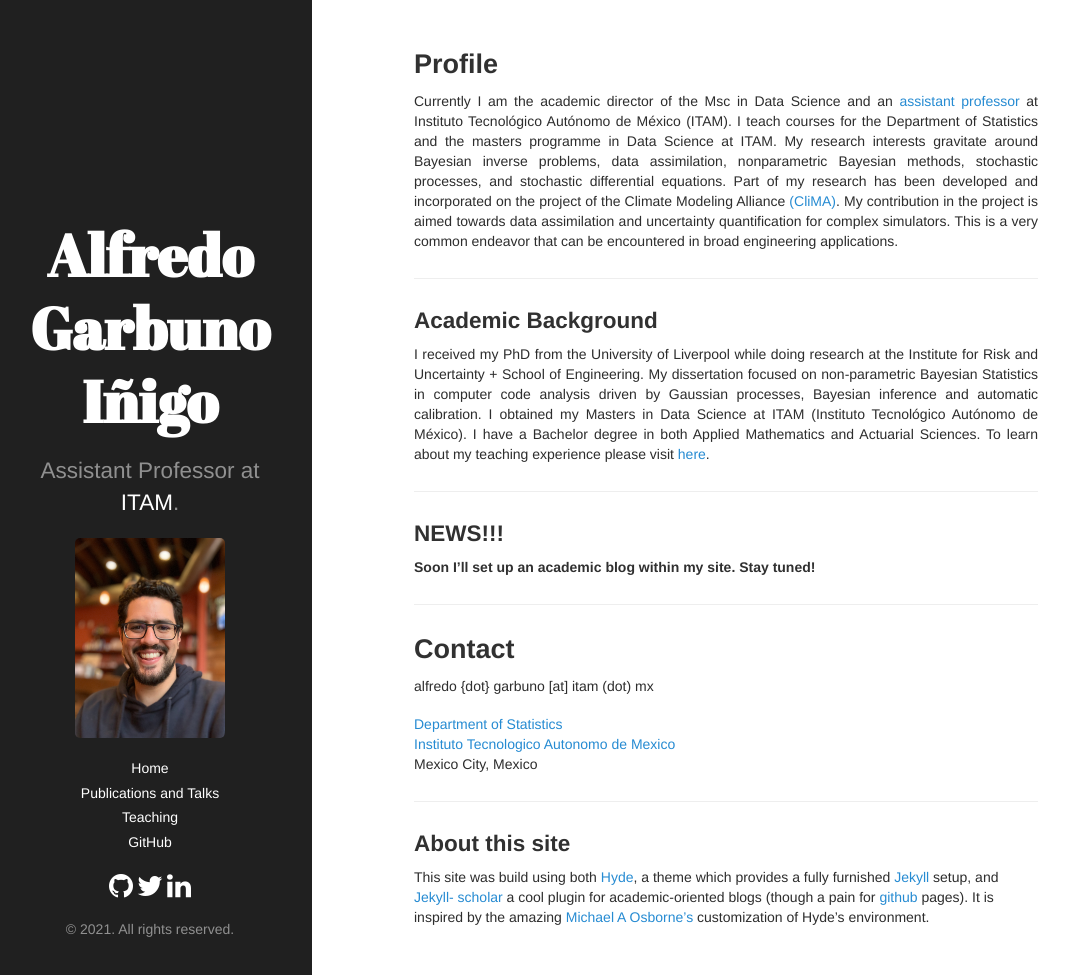
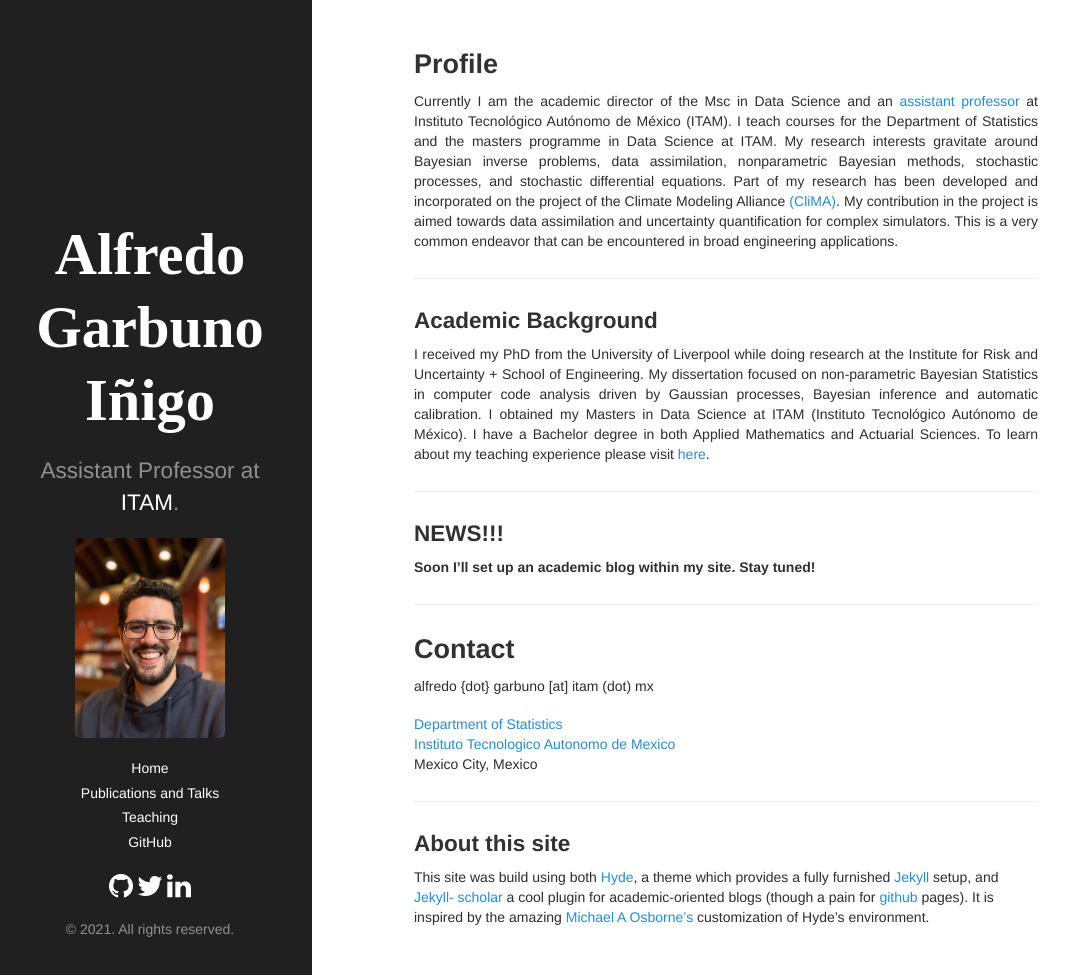
Before and after one commit to agarbuno/agarbuno.github.io, a Jekyll site: the page built from index.md, in a window 1280 px wide and 975 px high. Shown: the whole window, without its empty margins (12-1081 px from the left). Built offline with Jekyll 4.4.1, drawn with Linux system fonts in a browser that asks for light colours; nearby versions of some CDN libraries.

Commit message:
tiyding up the site

```diff
--- a/_config.yml
+++ b/_config.yml
@@ -17,7 +17,7 @@ permalink:        pretty
 
 # Setup
 title:        Alfredo Garbuno Iñigo
-name:		  Alfredo Garbuno Iñigo
+name:	      Alfredo Garbuno Iñigo
 description: 'Assistant Professor at <a href="http://www.itam.mx/" target="_blank">ITAM</a>.'
 url:
 baseurl:     /
--- a/public/css/hyde.css
+++ b/public/css/hyde.css
@@ -79,7 +79,7 @@ html {
 .sidebar-about h1 {
   color: #fff;
   margin-top: 0;
-  font-family: "Abril Fatface", serif;
+  font-family: "PT Sans Caption", light;
   font-size: 3.25rem;
 }
 
```
Also changed, not shown: public/img/photo_01.jpg (deleted), public/img/photo_02.jpg (deleted).
